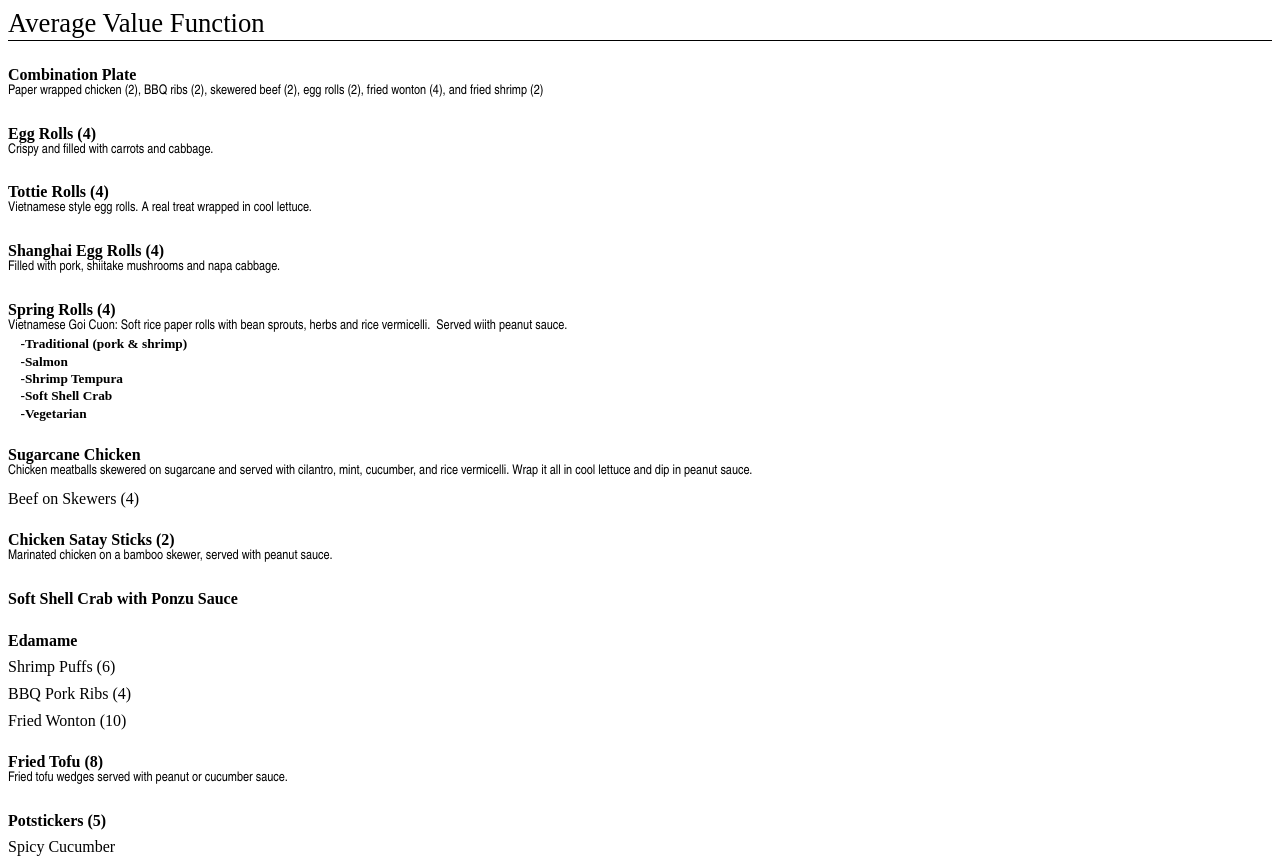
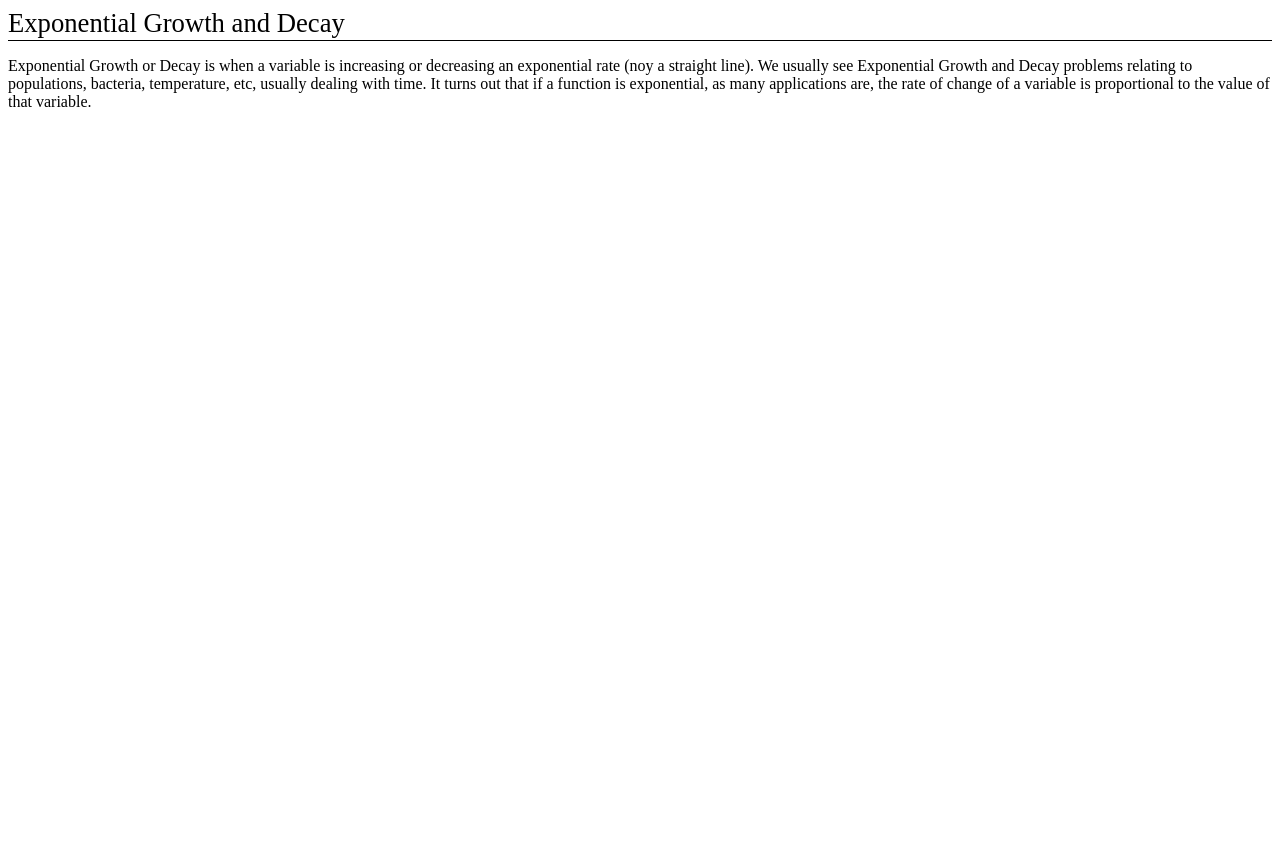
Before and after one commit to ngarcia158/CalcWebsite, a plain HTML site: page mainScreens/appetizers.html in a window 1280 px wide. After the commit the page ends 800 px from the top, so only its background shows below. Drawn offline with Linux system fonts and the light colour scheme.

Commit message:
need all information pages

```diff
--- a/mainScreens/appetizers.html
+++ b/mainScreens/appetizers.html
@@ -87,56 +87,17 @@ p.ItemL23Prices
 <div class="WordSection1">
 	<div style="border-width: medium medium 1pt; border-style: none none solid; border-color: currentColor currentColor windowtext; padding: 0in 0in 1pt; mso-element: para-border-div; mso-border-bottom-alt: solid windowtext .5pt;">
 		<p class="auto-style1" style="page-break-before: always; page-break-after: avoid;">
-		Average Value Function<o:p></o:p></p>
+		Exponential Growth and Decay<o:p></o:p></p>
 	</div>
 </div>
-<p class="Item" style="color: black">Combination Plate</p>
-<p class="ItemDescription" style="mso-pagination: none; color: black;">Paper wrapped chicken
-(2), BBQ ribs (2), skewered beef (2), egg rolls (2), fried wonton (4), and fried
-shrimp (2)<o:p></o:p></p>
-<p class="Item" style="color: black">Egg Rolls (4) </p>
-<p class="ItemDescription" style="color: black">Crispy and filled with carrots and cabbage.</p>
-<p class="Item" style="color: black">Tottie Rolls (4)</p>
-<p class="ItemDescription" style="mso-pagination: none; color: black;">Vietnamese style egg
-rolls. A real treat wrapped in cool lettuce.<o:p></o:p></p>
-<p class="Item" style="color: black">Shanghai Egg Rolls (4)</p>
-<p class="ItemDescription" style="mso-pagination: none; color: black;">Filled with pork,
-shiitake mushrooms and napa cabbage.<o:p></o:p></p>
-<p class="Item" style="color: black">Spring Rolls (4)</p>
-<p class="ItemDescription" style="mso-pagination: none;">
-<span class="auto-style4">Vietnamese Goi Cuon:
-Soft rice paper rolls with bean sprouts, herbs and rice vermicelli.</span><span style="mso-spacerun: yes;" class="auto-style4">&nbsp;
-</span><span class="auto-style4">Served wiith peanut sauce.</span><o:p></o:p></p>
-<p class="ItemL23Prices" style="color: black">-Traditional (pork &amp; shrimp)</p>
-<p class="ItemL23Prices" style="color: black">-Salmon</p>
-<p class="ItemL23Prices" style="color: black">-Shrimp Tempura </p>
-<p class="ItemL23Prices" style="color: black">-Soft Shell Crab</p>
-<p class="ItemL23Prices" style="color: black">-Vegetarian</p>
-<p class="Item" style="color: black">Sugarcane Chicken</p>
-<p class="ItemDescription" style="color: black">Chicken meatballs skewered on sugarcane and served
-with cilantro, mint, cucumber, and rice vermicelli. Wrap it all in cool lettuce
-and dip in peanut sauce.<o:p></o:p></p>
-<p class="auto-style3" style="mso-pagination: none; tab-stops: 27.0pt right 3.25in;">
-Beef on Skewers (4)</p>
-<p class="Item" style="color: black">Chicken Satay Sticks (2)</p>
-<p class="ItemDescription" style="color: black">Marinated chicken on a bamboo skewer, served with
-peanut sauce.<o:p></o:p></p>
-<p class="Item" style="color: black">Soft Shell Crab with Ponzu Sauce</p>
-<p class="Item" style="color: black">Edamame</p>
-<p class="auto-style2" style="mso-pagination: none; tab-stops: 27.0pt right 3.25in;">
-<span class="auto-style4" style="color: black">Shrimp Puffs (6)</span><span style="mso-tab-count: 1;" class="auto-style4"> </span></p>
-<p class="auto-style3" style="mso-pagination: none; tab-stops: 27.0pt right 3.25in;">
-BBQ Pork Ribs (4)</p>
-<p class="auto-style2" style="mso-pagination: none; tab-stops: 27.0pt right 3.25in;">
-<span class="auto-style4" style="color: black">Fried Wonton (10)</span><span style="mso-tab-count: 1;" class="auto-style4"> </span></p>
-<p class="Item" style="color: black">Fried Tofu (8)</p>
-<p class="ItemDescription" style="color: black">Fried tofu wedges served with peanut or cucumber
-sauce.<o:p></o:p></p>
-<p class="Item"><span class="auto-style4" style="color: black">Potstickers</span><span style="mso-spacerun: yes;" class="auto-style4" > </span>
-<span class="auto-style4" style="color: black">(5)</span></p>
-<p class="auto-style2" style="mso-pagination: none; tab-stops: 27.0pt right 3.25in;">
-<span class="auto-style4" style="color: black">Spicy Cucumber</span><span style="mso-tab-count: 1;" class="auto-style4"> </span></p>
 
+<section>
+	<p>
+		Exponential Growth or Decay is when a variable is increasing or decreasing an exponential rate (noy a straight line).
+		We usually see Exponential Growth and Decay problems relating to populations, bacteria, temperature, etc, usually dealing with time.
+		It turns out that if a function is exponential, as many applications are, the rate of change of a variable is proportional to the value of that variable.
+	</p>
+</section>
 </body>
 
 </html>
```
Also changed, not shown: mainScreens/java.js (+32 -0 lines), mainScreens/rice.html (+11 -4 lines), mainScreens/thai.html (+6 -5 lines), mainScreens/answer1.JPG (added), mainScreens/answer2.JPG (added), mainScreens/answer3.png (added), mainScreens/answer4.JPG (added), mainScreens/calc.jpg (added).
